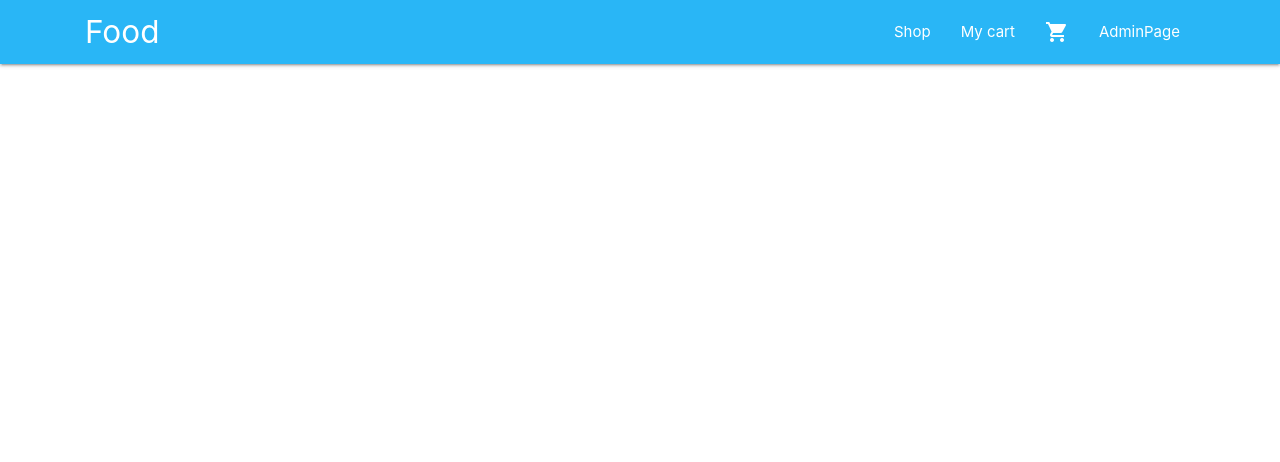
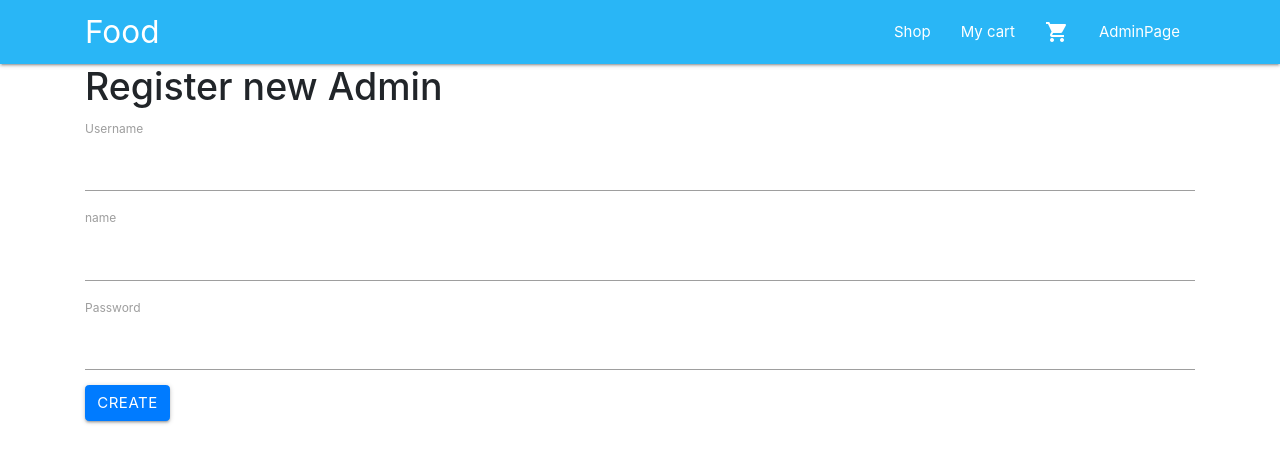
Before and after one commit to sdore2021/workspace-project-web, a React (Create React App) app in the folder client/: page /CreateNewAdmin in a window 1280 px wide. Shown: the top 462 px of the page. Built offline with nearby package versions, Linux system fonts and the light colour scheme.

Commit message:
authentification

```diff
--- a/client/package.json
+++ b/client/package.json
@@ -6,6 +6,7 @@
     "axios": "^0.19.2",
     "bootstrap": "^4.1.1",
     "joi-browser": "^13.4.0",
+    "jwt-decode": "^2.2.0",
     "node-sass": "^4.13.1",
     "react": "^16.12.0",
     "react-dom": "^16.12.0",
--- a/client/src/App.js
+++ b/client/src/App.js
@@ -1,13 +1,27 @@
+import jwtDecode from "jwt-decode";
 import React, { Component } from "react";
-import { BrowserRouter, Route, Switch } from "react-router-dom";
+import { BrowserRouter, Route, Switch, Redirect } from "react-router-dom";
 import Navbar from "./components/NavBar";
 import Home from "./components/Home";
 import Cart from "./components/Cart";
 import LoginForm from "./components/admi-file/loginForm";
 import AdminHome from "./components/admi-file/adminHome";
+import RegisterAdim from "./components/admi-file/registerAdmin";
+import LogoutAdmin from "./components/admi-file/logoutAdmin";
 
 class App extends Component {
+  state = {};
+
+  componentDidMount() {
+    try {
+      const jwt = localStorage.getItem("token");
+      const user = jwtDecode(jwt);
+      this.setState({ user });
+    } catch (ex) {}
+  }
+
   render() {
+    const { user } = this.state;
     return (
       <BrowserRouter>
         <div className="App">
@@ -15,8 +29,10 @@ class App extends Component {
           <Switch>
             <Route exact path="/" component={Home} />
             <Route path="/cart" component={Cart} />
-            <Route path="/Admin" component={LoginForm} />
+            <Route path="/LoginAdmin" component={LoginForm} />
+            <Route path="/LogoutAdmin" component={LogoutAdmin} />
             <Route path="/AdminHome" component={AdminHome} />
+            <Route path="/CreateNewAdmin" component={RegisterAdim} />
           </Switch>
         </div>
       </BrowserRouter>
@@ -25,3 +41,20 @@ class App extends Component {
 }
 
 export default App;
+
+/**
+ * <Route
+              path="/AdminHome"
+              render={props => {
+                if (user) return <Redirect to="/LoginAdmin" />;
+                return <AdminHome {...props} />;
+              }}
+            />
+            <Route
+              path="/CreateNewAdmin"
+              render={props => {
+                if (!this.state.user) return <Redirect to="/LoginAdmin" />;
+                return <RegisterAdim {...props} />;
+              }}
+            />
+ */
--- a/client/src/components/NavBar.js
+++ b/client/src/components/NavBar.js
@@ -22,7 +22,7 @@ const NavBar = () => {
           </li>
 
           <li>
-            <Link to="/Admin">AdminPage</Link>
+            <Link to="/LoginAdmin">AdminPage</Link>
           </li>
         </ul>
       </div>
--- a/client/src/components/admi-file/adminHome.jsx
+++ b/client/src/components/admi-file/adminHome.jsx
@@ -1,3 +1,4 @@
+import jwtDecode from "jwt-decode";
 import React, { Component } from "react";
 import Articles from "./articles";
 import InsertArticle from "./insertAticle";
@@ -5,10 +6,28 @@ import NavBar from "./navBar";
 
 class AdminHome extends Component {
   state = {};
+
+  /* componentDidMount() {
+    try {
+      const jwt = localStorage.getItem("token");
+      const user = jwtDecode(jwt);
+      this.setState({ user });
+      console.log(user);
+    } catch (ex) {}
+  }*/
+
   render() {
     return (
       <React.Fragment>
-        <NavBar />
+        <div className="container-fluid">
+          <div className="row">
+            <NavBar />
+            <main role="main" className="col-md-9 ml-sm-auto col-lg-10 px-4">
+              <h1>Wellcome to administrator page</h1>
+              {this.state.user && <h1>M. {this.state.user.name} bonjour</h1>}
+            </main>
+          </div>
+        </div>
       </React.Fragment>
     );
   }
--- a/client/src/components/admi-file/loginForm.jsx
+++ b/client/src/components/admi-file/loginForm.jsx
@@ -1,6 +1,8 @@
 import React, { Component } from "react";
 import axios from "axios";
 import Joi from "joi-browser";
+
+//axios.defaults.headers.common["x-auth-token"] = auth.getJwt();
 class LoginForm extends Component {
   state = {
     account: { username: "", password: "" },
@@ -61,7 +63,8 @@ class LoginForm extends Component {
         // all browsers have this database name localStorage
         const jwt = res.data;
         localStorage.setItem("token", jwt);
-        this.props.history.push("/AdminHome"); // permet de naviguer
+        //this.props.history.push("/AdminHome"); // permet de naviguer
+        window.location = "/AdminHome";
       })
       .catch(ex => {
         if (ex.response && ex.response.status === 400) {
--- /dev/null
+++ b/client/src/components/admi-file/logoutAdmin.jsx
@@ -0,0 +1,12 @@
+import React, { Component } from "react";
+class LogoutAdmin extends Component {
+  componentDidMount() {
+    localStorage.removeItem("token");
+    window.location = "/";
+  }
+  render() {
+    return null;
+  }
+}
+
+export default LogoutAdmin;
--- a/client/src/components/admi-file/navBar.jsx
+++ b/client/src/components/admi-file/navBar.jsx
@@ -2,13 +2,27 @@ import React from "react";
 import { Link } from "react-router-dom";
 const NavBar = () => {
   return (
-    <nav className="light-blue lighten-1" role="navigation">
-      <div className="nav-wrapper container">
-        <Link to="/" className="brand-logo">
+    <nav className="col-md-2 light-blue sidebar">
+      <div className="sidebar-sticky">
+        <ul className="nav flex-column">
+          <Link to="/CreateNewAdmin">Create new Admin</Link>
+          <Link to="/LogoutAdmin">Logout</Link>
+        </ul>
+      </div>
+    </nav>
+  );
+};
+
+export default NavBar;
+
+/*
+<!--nav classNameName="light-blue lighten-1" role="navigation">
+      <div classNameName="nav-wrapper container">
+        <Link to="/" classNameName="brand-logo">
           Admin
         </Link>
 
-        <ul className="right">
+        <ul classNameName="right">
           <li>
             <Link to="/">Admin</Link>
           </li>
@@ -25,12 +39,9 @@ const NavBar = () => {
             <Link to="/">Representant</Link>
           </li>
           <li>
-            <Link to="/">Create new Admin</Link>
+            <Link to="/CreateNewAdmin">Create new Admin</Link>
           </li>
         </ul>
       </div>
-    </nav>
-  );
-};
-
-export default NavBar;
+    </nav -->
+*/
--- /dev/null
+++ b/client/src/components/admi-file/registerAdmin.jsx
@@ -0,0 +1,136 @@
+import React, { Component } from "react";
+import axios from "axios";
+import Joi from "joi-browser";
+class RegisterAdim extends Component {
+  state = {
+    account: { username: "", password: "", name: "" },
+    errors: {}
+  };
+
+  schema = {
+    username: Joi.string()
+      .required()
+      .email()
+      .min(5)
+      .label("Username"),
+    password: Joi.string()
+      .required()
+      .min(5)
+      .label("Password"),
+    name: Joi.string()
+      .required()
+      .min(5)
+      .label("name")
+  };
+
+  handleChange = ({ currentTarget: input }) => {
+    const account = { ...this.state.account };
+    account[input.name] = input.value;
+    this.setState({ account });
+  };
+
+  validate() {
+    const result = Joi.validate(this.state.account, this.schema, {
+      abortEarly: false
+    });
+    if (!result.error) return null;
+
+    const errors = {};
+
+    for (let item of result.error.details) errors[item.path[0]] = item.message;
+    return errors;
+  }
+
+  handleSubmit = async e => {
+    e.preventDefault();
+
+    const errors = this.validate();
+    this.setState({ errors: errors || {} });
+    if (errors) return;
+
+    // call the server
+    const { username: email, password, name } = this.state.account;
+    console.log(this.state.account);
+    await axios
+      .post("http://localhost:4000/gestions/createUserAdm", {
+        name,
+        email,
+        password
+      })
+      .then(res => {
+        console.log("create new admin succesful");
+        this.props.history.push("/AdminHome"); // permet de naviguer
+      })
+      .catch(ex => {
+        if (ex.response && ex.response.status === 400) {
+          this.setState({
+            errors: { username: ex.response.data }
+          });
+        }
+        console.log(ex.response);
+      });
+  };
+
+  render() {
+    return (
+      <main className="container">
+        <div>
+          <h1>Register new Admin</h1>
+          <form onSubmit={this.handleSubmit}>
+            <div className="form-group">
+              <label htmlFor="username">Username</label>
+              <input
+                value={this.state.account.username}
+                onChange={this.handleChange}
+                name="username"
+                id="username"
+                type="text"
+                className="form-control"
+              />
+              {this.state.errors.username && (
+                <div className="alert alert-danger">
+                  {this.state.errors.username}
+                </div>
+              )}
+            </div>
+            <div className="form-group">
+              <label htmlFor="name">name</label>
+              <input
+                value={this.state.account.name}
+                onChange={this.handleChange}
+                name="name"
+                id="name"
+                type="text"
+                className="form-control"
+              />
+              {this.state.errors.name && (
+                <div className="alert alert-danger">
+                  {this.state.errors.name}
+                </div>
+              )}
+            </div>
+            <div className="form-group">
+              <label htmlFor="password">Password</label>
+              <input
+                value={this.state.account.password}
+                onChange={this.handleChange}
+                name="password"
+                id="password"
+                type="password"
+                className="form-control"
+              />
+              {this.state.errors.password && (
+                <div className="alert alert-danger">
+                  {this.state.errors.password}
+                </div>
+              )}
+            </div>
+            <button className="btn btn-primary">Create</button>
+          </form>
+        </div>
+      </main>
+    );
+  }
+}
+
+export default RegisterAdim;
```
Also changed, not shown: client/src/components/admi-file/protectedRoute.jsx (added, +17 -0 lines), 2 other files (tests, documents, lock files or other folders).
